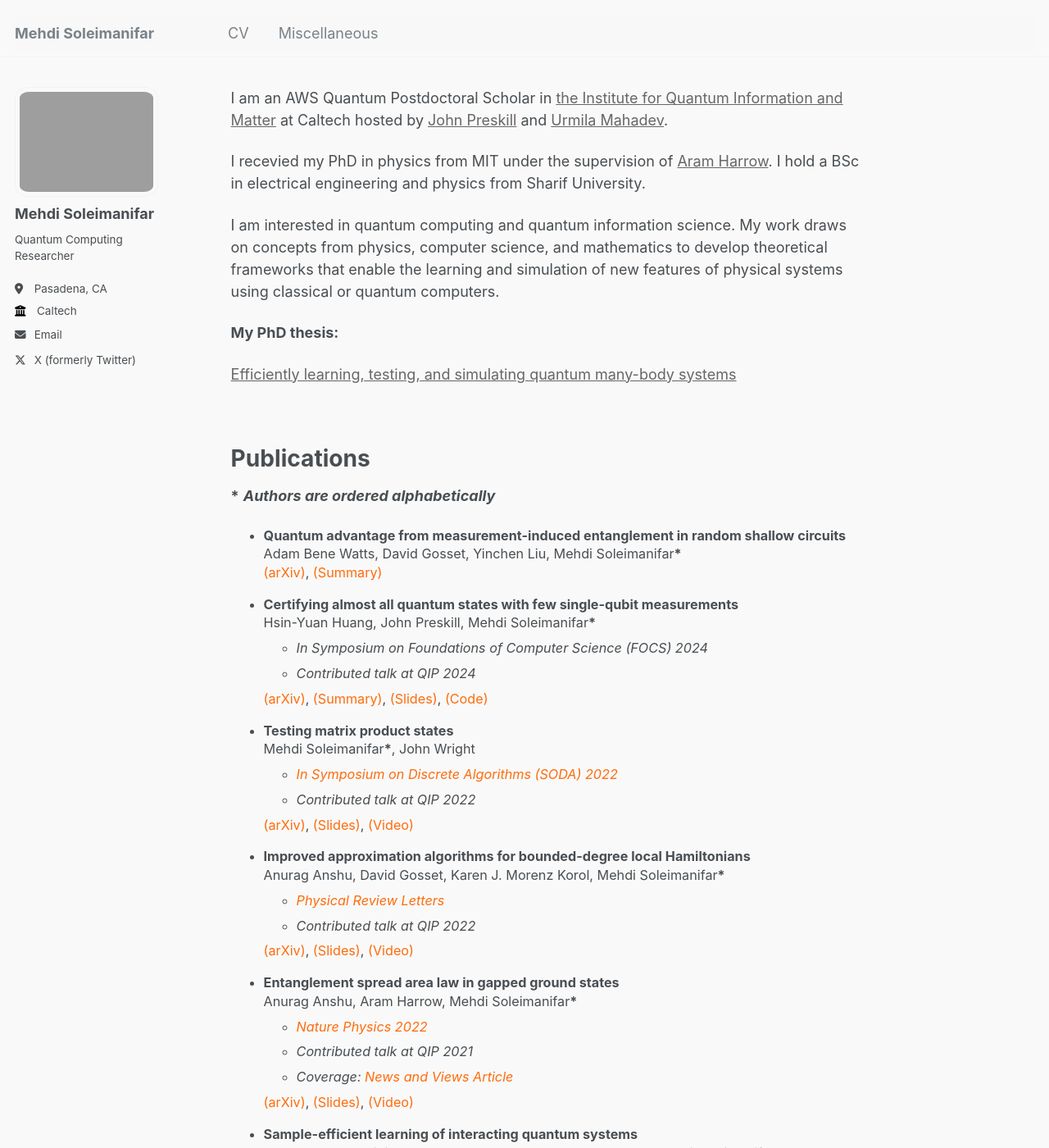
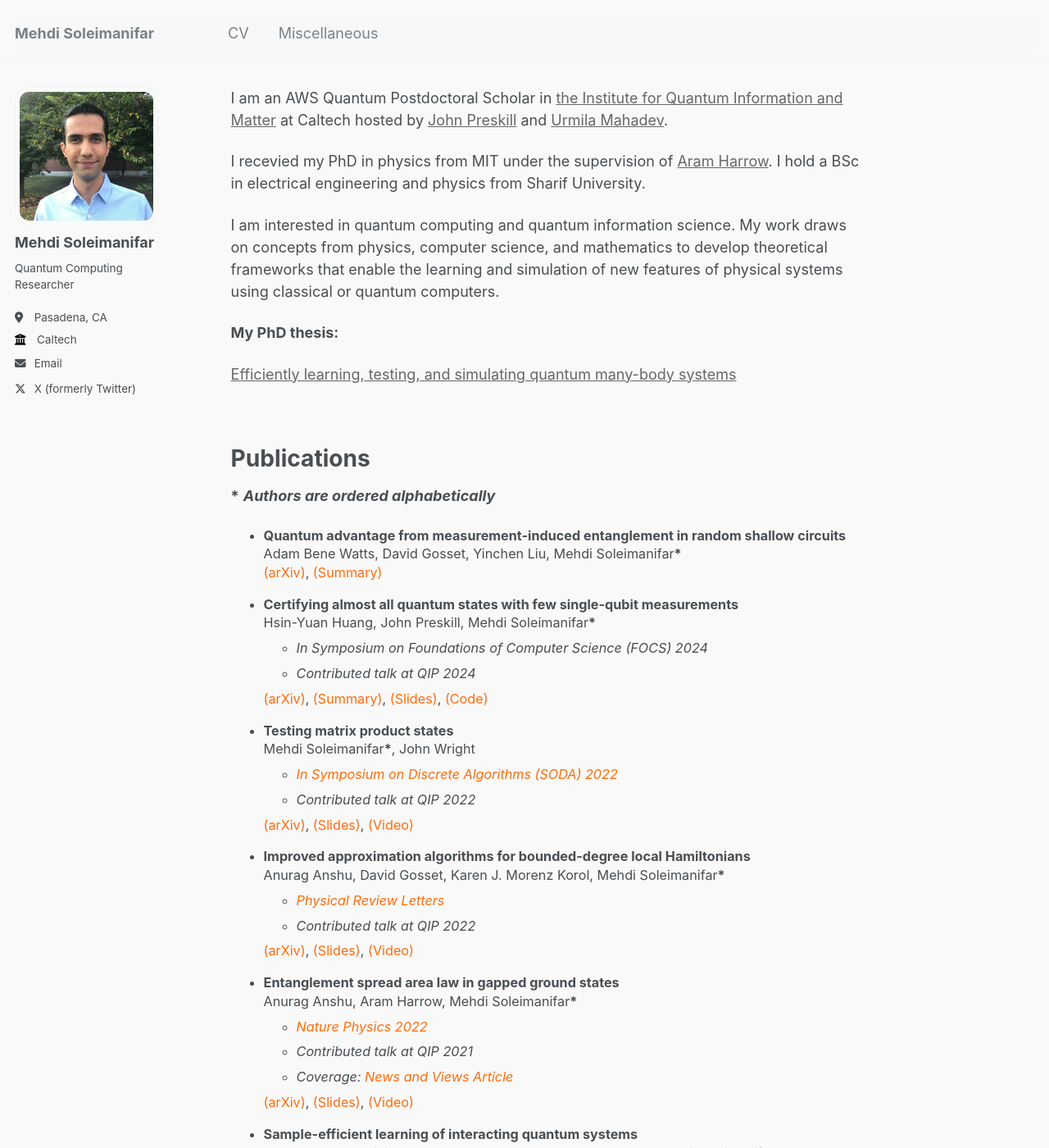
Before and after one commit to gitmehdis/mehdisole.github.io, a Jekyll site: the page built from _pages/about.md, in a window 1280 px wide and 1400 px high. Shown: the whole window at 82% size. Built offline with Jekyll 4.4.1, drawn with Linux system fonts in a browser that asks for light colours; some of the changed text lies outside the part shown.

Commit message:
profile pic

```diff
--- a/_config.yml
+++ b/_config.yml
@@ -22,7 +22,7 @@ repository               : ""
 #               Additional customization can be done by editing /_includes/author-profile.html
 author:
   # Biographic information
-  avatar           : "avatar.png"
+  avatar           : "avatar.jpeg"
   name             : "Mehdi Soleimanifar"
   pronouns         : # example: "she/her"
   bio              : "Quantum Computing Researcher"
@@ -146,7 +146,7 @@ social:
 
 # Analytics
 analytics:
-  provider               :  "custom" # false (default), "google", "google-universal", "google-analytics-4", "custom"
+  provider               :  "false" # false (default), "google", "google-universal", "google-analytics-4", "custom"
   google:
     tracking_id          :
 
```
Also changed, not shown: images/avatar.jpeg (added).
